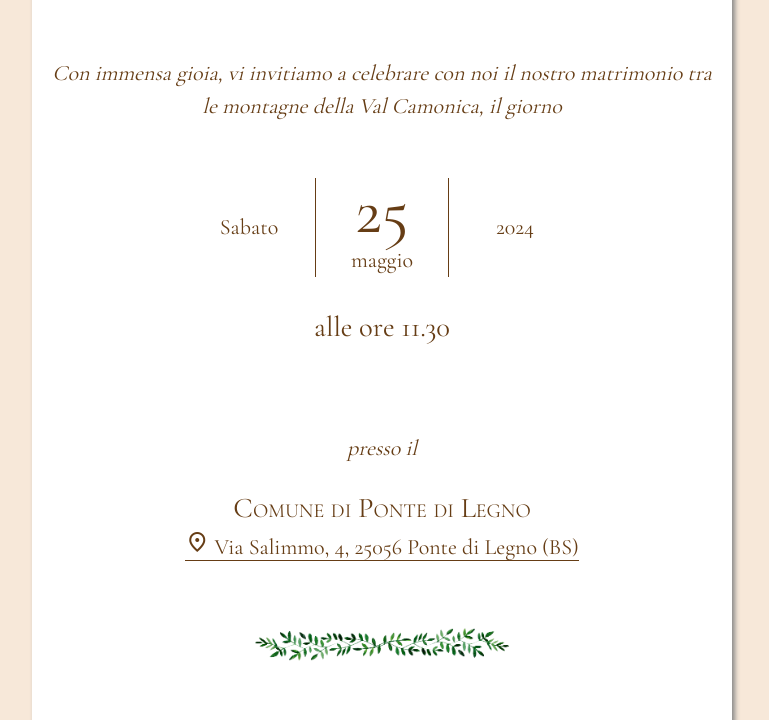
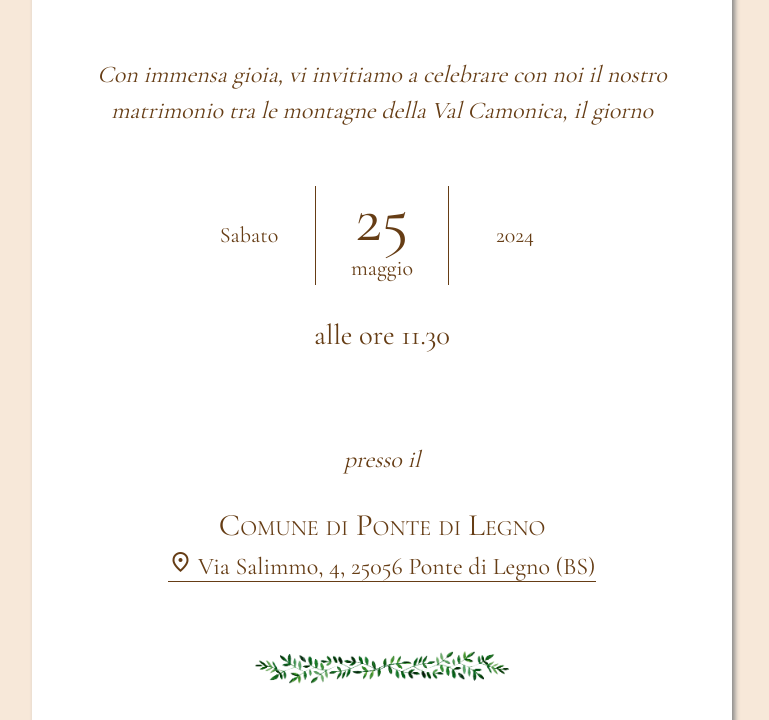
Before and after one commit to pagestart/w, a plain HTML site: page index.html in a window 1280 px wide. Shown: the part 940-1660 px from the top of the page, without its empty margins (258-1027 px from the left). Drawn offline with nearby package versions, Linux system fonts and the light colour scheme.

Commit message:
Font size

```diff
--- a/style.css
+++ b/style.css
@@ -4,6 +4,10 @@ body {
   text-align: center;
   color: #663d15;
   font-size: 22px;
+}
+
+p {
+  font-size: 24px;
 }
 
 a {
```
Also changed, not shown: 1 other file.
